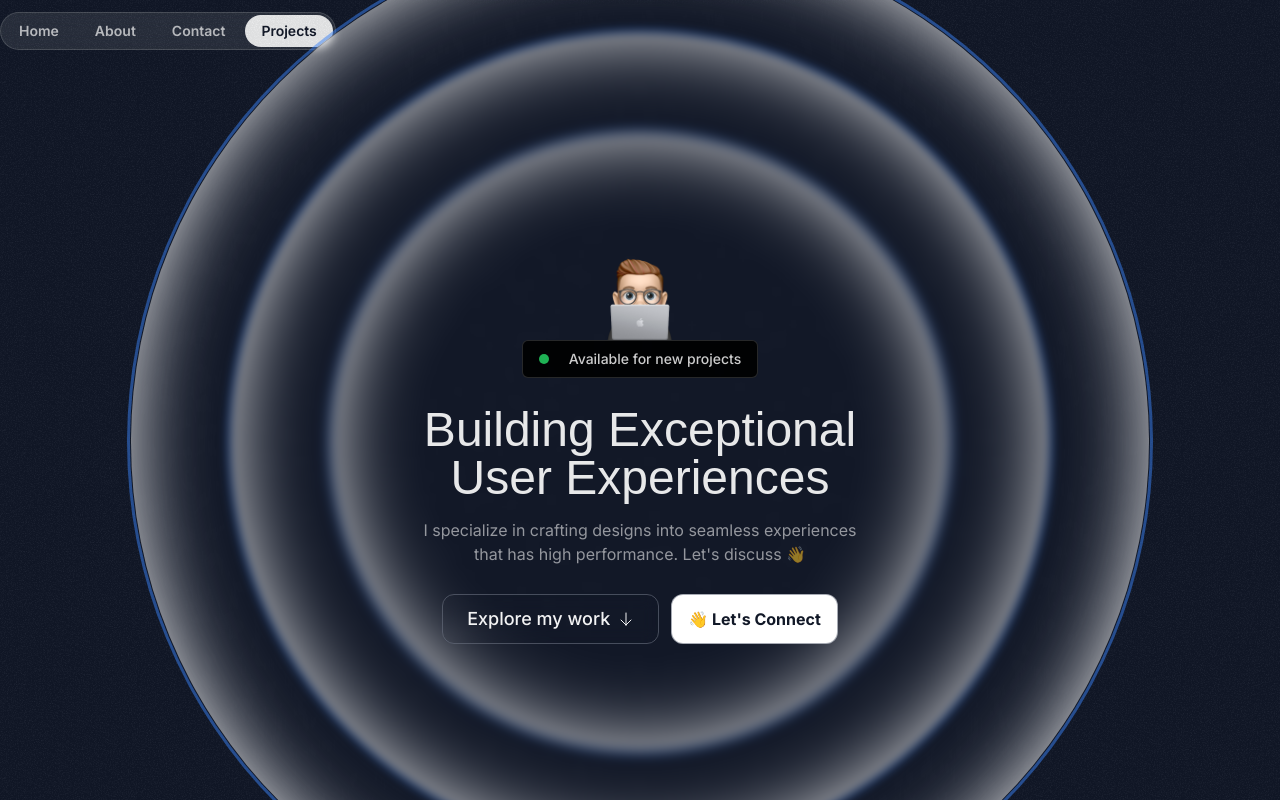
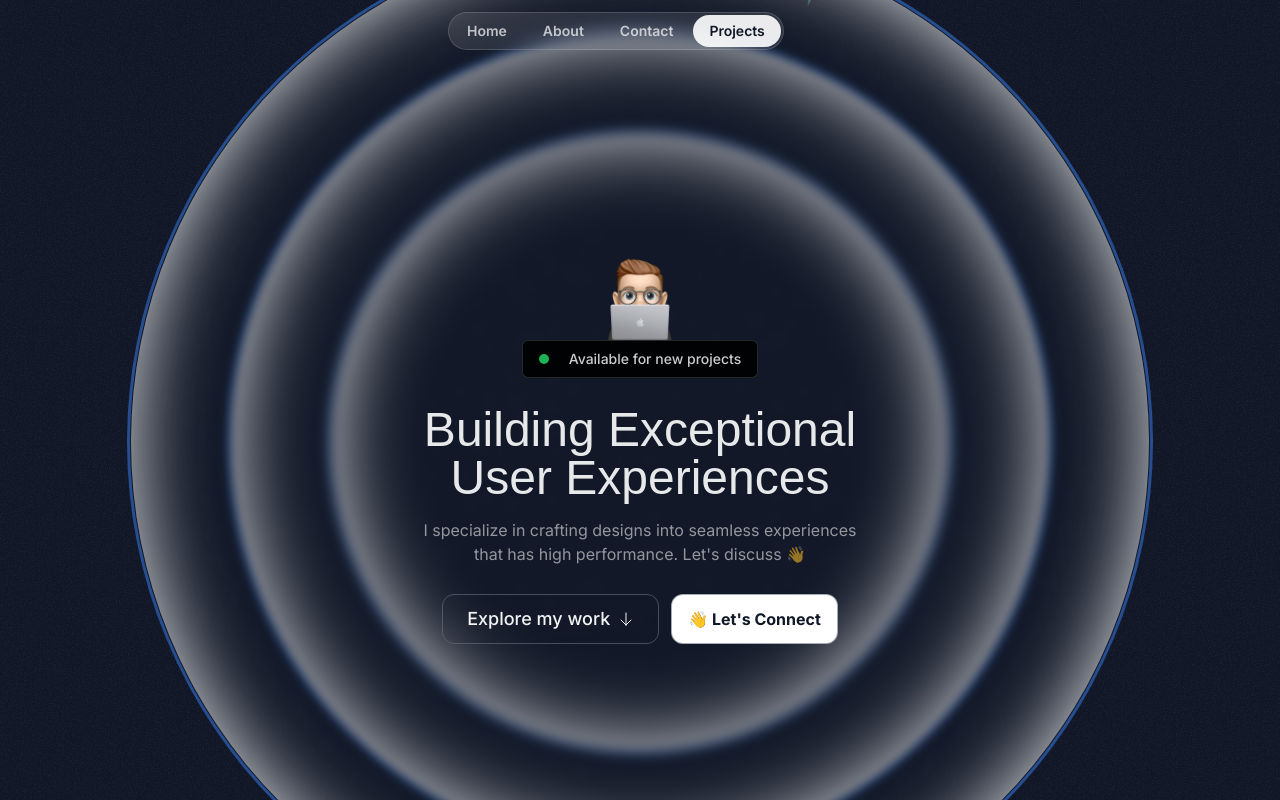
Before and after one commit to saikiran76/UpgradedPortfolio, a Next.js app in the folder starter-template/: page / in a window 1280 px wide. Shown: the top 800 px of the page. Built offline with nearby package versions, Linux system fonts and the light colour scheme; a web font is replaced by a local one.

Commit message:
added rotating stars

```diff
--- a/starter-template/src/sections/Header.tsx
+++ b/starter-template/src/sections/Header.tsx
@@ -1,6 +1,6 @@
 export const Header = () => {
   return (
-    <div className="flex justify-center items-center fixed top-3">
+    <div className="flex justify-center left-[2%] md:left-[20%] lg:left-[35%] items-center fixed top-3 z-10">
       <nav className="flex gap-1 p-0.5 border border-white/15 rounded-full bg-white/10 backdrop-blur">
         <a href="/" className="nav-item">Home</a>
         <a href="/about" className="nav-item">About</a>
--- a/starter-template/src/sections/Hero.tsx
+++ b/starter-template/src/sections/Hero.tsx
@@ -3,6 +3,7 @@ import Image from "next/image";
 import memojiImage from "@/assets/images/memoji-computer.png";
 import ArrowDown from "@/assets/icons/arrow-down.svg";
 import grainImage from "@/assets/images/grain.jpg";
+import StarIcon from '@/assets/icons/star.svg'
 
 export const HeroSection = () => {
   return (
@@ -17,8 +18,15 @@ export const HeroSection = () => {
       <div className="size-[620px] ring"></div>
       <div className="size-[820px] ring"></div>
       <div className="size-[1020px] ring"></div>
+      <div className="absolute left-[22%] top-[0.4rem] -translate-x-1/2 -translate-y-1/2">
+        <div className="absolute size-[750px] animate-spin [animation-duration:30s]">
+            <div className="inline-flex animate-spin [animation-duration:5s]">
+            <StarIcon className="size-28 text-emerald-300"/>
+        </div>
+        </div>
+      </div>
       <div className="container">
-        <div className="flex flex-col items-center z-1">
+        <div className="flex flex-col items-center z-1 overflow-x-clip">
           <Image src={memojiImage} alt="Memoji" className="size-[100px]" />
           <div>
             <div className="bg-black/90 text-white/80 px-4 py-2 border border-white/15 rounded-md text-sm font-medium flex items-center justify-center gap-5">
```
